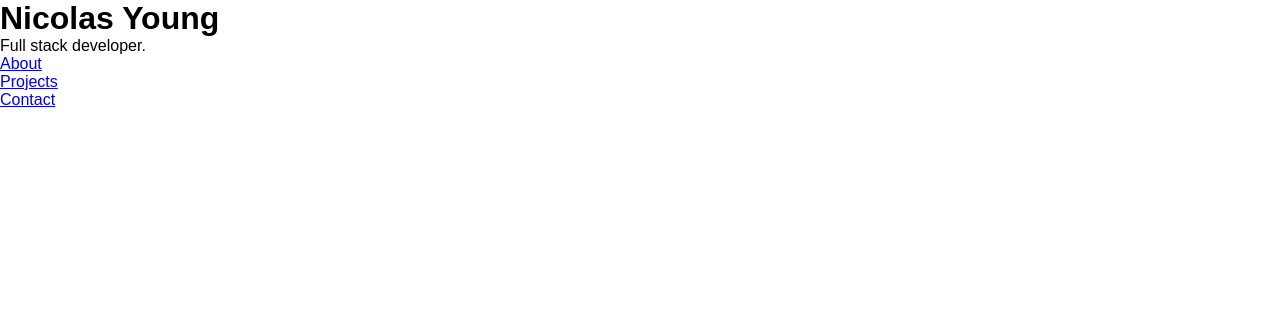
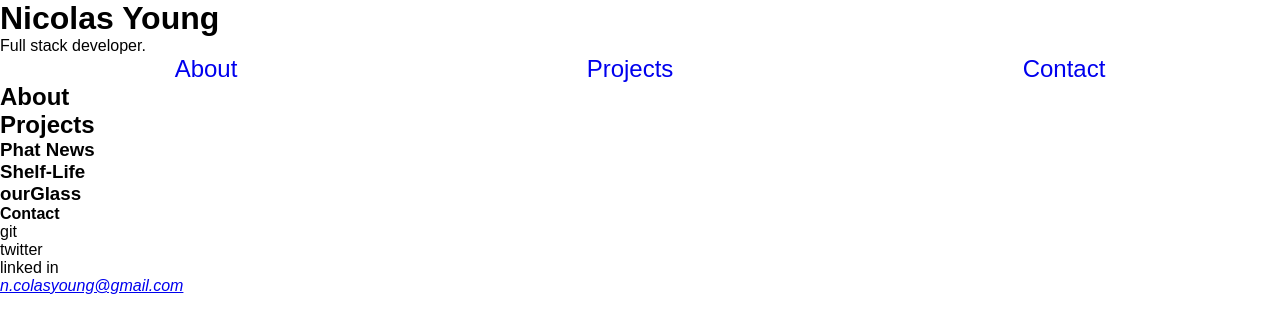
Before and after one commit to bodashii/potential-waddle, a plain HTML site: page index.html in a window 1280 px wide. Drawn offline with Linux system fonts and the light colour scheme.

Commit message:
fixed lighthouse score, added meta description, updated nav links w/ font size and spacing

```diff
--- a/index.html
+++ b/index.html
@@ -4,7 +4,8 @@
     <meta charset="UTF-8">
     <meta http-equiv="X-UA-Compatible" content="IE=edge">
     <meta name="viewport" content="width=device-width, initial-scale=1.0">
-    <link rel="stylesheet" href="/style.css">
+    <meta name="description" content="Nicolas Young's Full Stack Web Developer Portfolio">
+    <link rel="stylesheet" href="./style.css" />
     <title>Nicolas Young - Full Stack Dev</title>
 </head>
 <body>
@@ -13,12 +14,39 @@
 
     <nav>
         <ul>
-            <li><a href="#about">About</a></li>
-            <li><a href="#projects">Projects</a></li>
-            <li><a href="#contact">Contact</a></li>
+            <li><a class="nav-link" href="#about">About</a></li>
+            <li><a class="nav-link" href="#projects">Projects</a></li>
+            <li><a class="nav-link" href="#contact">Contact</a></li>
         </ul>
     </nav>
 
-
+    <main>
+        <section id="about">
+            <h2>About</h2>
+        </section>
+        <section id="projects">
+            <h2>Projects</h2>
+            <ul>
+                <li>
+                    <h3>Phat News</h3>
+                </li>
+                <li>
+                    <h3>Shelf-Life</h3>
+                </li>
+                <li>
+                    <h3>ourGlass</h3>
+                </li>
+            </ul>
+        </section>
+    </main>
+    <footer>
+        <h4 id="contact">Contact</h4>
+        <ul>
+            <li>git</li>
+            <li>twitter</li>
+            <li>linked in</li>
+        </ul>
+        <address><a href="mailto:n.colasyoung@gmail.com">n.colasyoung@gmail.com</a></address>
+    </footer>
 </body>
 </html>
--- a/style.css
+++ b/style.css
@@ -8,3 +8,15 @@ body {
     font-family: Arial, Helvetica, sans-serif;
     font-size: 16px;
 }
+
+nav ul {
+    display: flex;
+    flex-direction: flex-row;
+    justify-content: space-around;
+    list-style: none;
+}
+
+.nav-link {
+    font-size: 1.5em;
+    text-decoration: none;
+}
```
